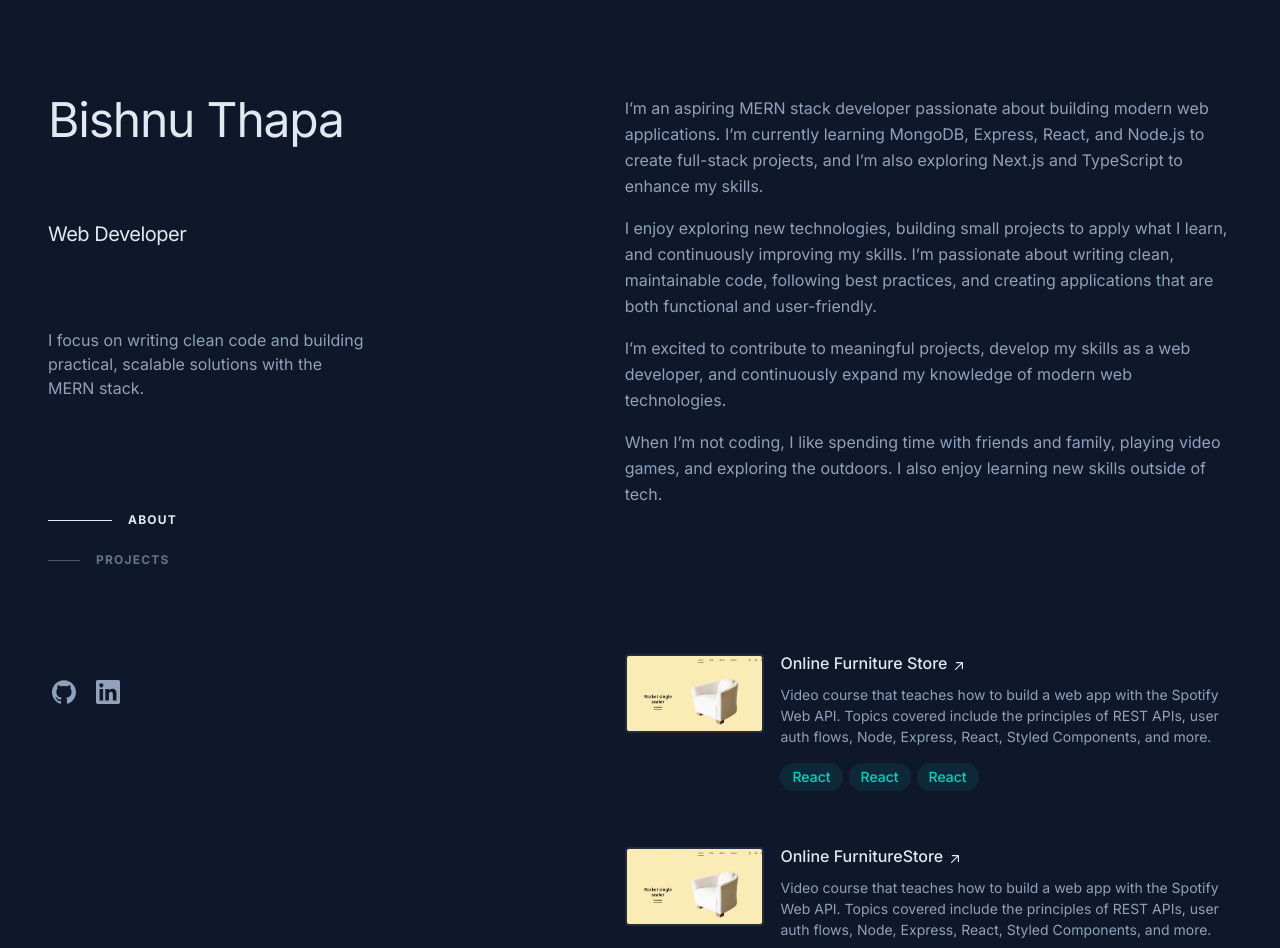
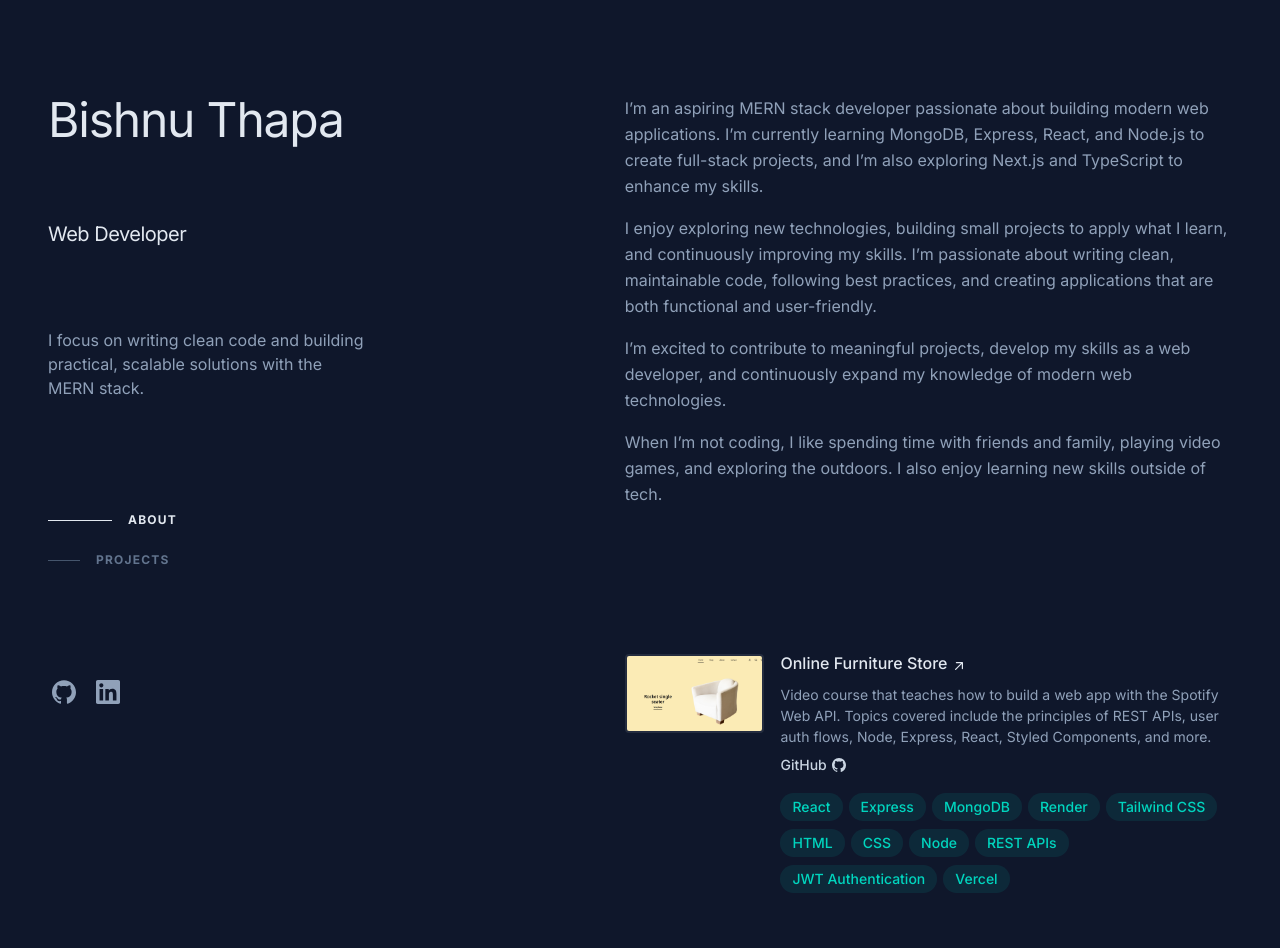
Before and after one commit to BishnuThapa10/portfolio-website, a Next.js app: page / in a window 1280 px wide. Shown: the top 948 px of the page. Built offline with nearby package versions, Linux system fonts and the light colour scheme; grey boxes are pictures that could not be loaded.

Commit message:
correction and project

```diff
--- a/src/app/page.js
+++ b/src/app/page.js
@@ -1,6 +1,6 @@
-import About from "./components/About.jsx";
-import Navbar from "./components/Navbar.jsx";
-import Project from "./components/Project.jsx";
+import About from "../components/About.jsx";
+import Navbar from "../components/Navbar.jsx";
+import Project from "../components/Project.jsx";
 
 
 
--- a/src/app/components/Navbar.jsx
+++ b/src/components/Navbar.jsx
@@ -1,6 +1,6 @@
 'use client'
 
-import React, { useEffect, useRef, useState } from 'react'
+import React, { useEffect, useState } from 'react'
 import { SiGithub } from "react-icons/si";
 import { SiLinkedin } from "react-icons/si";
 
@@ -14,29 +14,28 @@ export default function Navbar() {
 
   const [activeId, setActiveId] = useState(links[0].id);
 
-  // scroll spy
   useEffect(() => {
-    const sections = links
-      .map(l => document.getElementById(l.id))
-      .filter(Boolean);
+    const observer = new IntersectionObserver(
+      (entries) => {
+        entries.forEach((entry) => {
+          if (entry.isIntersecting) {
+            setActiveId(entry.target.id)
+          }
+        })
+      },
+      {
+        rootMargin: '-40% 0px -60% 0px', // middle of screen
+        threshold: 0,
+      }
+    )
 
-    const onScroll = () => {
-      const trigger = window.innerHeight * 0.1;
-      let current = sections[0].id;
+    links.forEach(({ id }) => {
+      const el = document.getElementById(id)
+      if (el) observer.observe(el)
+    })
 
-      for (const section of sections) {
-        if (section.getBoundingClientRect().top <= trigger) {
-          current = section.id;
-        }
-      }
-
-      setActiveId(current);
-    };
-
-    onScroll();
-    window.addEventListener('scroll', onScroll, { passive: true });
-    return () => window.removeEventListener('scroll', onScroll);
-  }, []);
+    return () => observer.disconnect()
+  }, [])
 
   return (
     <>
@@ -55,6 +54,7 @@ export default function Navbar() {
                 <a
                   className='group flex items-center py-3'
                   aria-current={activeId === link.id ? "page" : undefined} // semantic active
+                  onClick={() => setActiveId(link.id)}
                   href={link.to}>
                   <span className={`nav-indicator mr-4 h-px w-8  transition-all motion-reduce:transition-none ${isActive ? 'w-16 bg-slate-200' : 'bg-slate-600 group-hover:w-16 group-hover:bg-slate-200 group-focus-visible:w-16 group-focus-visible:bg-slate-200 '}`}></span>
                   <span className={`nav-text text-xs font-bold uppercase tracking-widest transition-colors  motion-reduce:transition-none ${isActive ? 'text-slate-200' : 'text-slate-500 group-hover:text-slate-200 group-focus-visible:text-slate-200'}`}>{link.label}</span>
--- a/src/app/components/Project.jsx
+++ b/src/components/Project.jsx
@@ -1,6 +1,8 @@
 import React from 'react'
 import { HiMiniArrowUpRight } from "react-icons/hi2";
 import Image from 'next/image.js';
+import { projects } from '../data/project.js';
+import { IoLogoGithub } from "react-icons/io";
 
 export default function Project() {
   return (
@@ -11,43 +13,45 @@ export default function Project() {
 
       <div>
         <ul className='group/list'>
-          <li className='mb-12'>
+          {projects && projects.map((project) => {
+            return <li key={project.id} className='mb-12'>
               <div className='group relative grid gap-4 pb-1 transition-all sm:grid-cols-8 sm:gap-8 md:gap-4 lg:hover:opacity-100! lg:group-hover/list:opacity-50'>
                 <div className="absolute -inset-x-4 -inset-y-4 z-0 hidden rounded-md transition motion-reduce:transition-none lg:-inset-x-6 lg:block lg:group-hover:bg-slate-800/50 lg:group-hover:shadow-[inset_0_1px_0_0_rgba(148,163,184,0.1)] lg:group-hover:drop-shadow-lg"></div>
 
                 <div className='z-10 sm:order-2 sm:col-span-6'>
                   <h3>
-                  <a className='inline-flex items-baseline font-medium leading-tight text-slate-200 hover:text-teal-300 focus-visible:text-teal-300  group/link text-base' href="https://e-commerce-seven-tau-74.vercel.app/" target='_blank' rel='noreferrer noopener' aria-label='Online Furniture Store (open in a new tab)'>
+                    <a className='inline-flex items-baseline font-medium leading-tight text-slate-200 hover:text-teal-300 focus-visible:text-teal-300  group/link text-base' href={project.links.demo} target='_blank' rel='noreferrer noopener' aria-label={project.aria_label}>
                       <span className="absolute -inset-x-4 -inset-y-2.5 hidden rounded md:-inset-x-6 md:-inset-y-4 lg:block"></span>
-                    <span>
-                      Online Furniture{' '}
                       <span className='inline-block'>
-                        Store
+                        {project.title}
                         <HiMiniArrowUpRight className='inline-block h-4 w-4 shrink-0 transition-transform group-hover/link:-translate-y-1 group-hover/link:translate-x-1 group-focus-visible/link:-translate-y-1 group-focus-visible/link:translate-x-1 motion-reduce:transition-none ml-1 translate-y-px' aria-hidden="true" />
                       </span>
-                    </span>
+
                     </a>
                   </h3>
+
                   <p className='mt-2 text-sm leading-normal'>
-                  Video course that teaches how to build a web app with the Spotify Web API. Topics covered include the principles of REST APIs, user auth flows, Node, Express, React, Styled Components, and more.
+                    {project.summary}
                   </p>
 
+                  <a className="relative mt-2 inline-flex items-center text-sm font-medium text-slate-300 hover:text-teal-300 focus-visible:text-teal-300" href={project.links.github} target='_blank' rel='noreferrer noopener' aria-label="GitHub (opens in a new tab)">
+                    <span>GitHub</span>
+                    <IoLogoGithub className='ml-1 h-4 w-4' />
+                  </a>
+
                   <ul className='mt-2 flex flex-wrap' aria-label='Technologies used:'>
-                  <li className='mr-1.5 mt-2'>
-                    <div className='flex items-center rounded-full bg-teal-400/10 px-3 py-1 text-sm font-medium leading-5 text-teal-400'>React</div>
+                    {project.tech && project.tech.map((t, i) => (
+                      <li key={i} className='mr-1.5 mt-2'>
+                        <div className='flex items-center rounded-full bg-teal-400/10 px-3 py-1 text-sm font-medium leading-5 text-teal-400'>{t}</div>
                       </li>
-
-                  <li className='mr-1.5 mt-2'>
-                    <div className='flex items-center rounded-full bg-teal-400/10 px-3 py-1 text-sm font-medium leading-5 text-teal-400'>React</div>
-                  </li>
-                  <li className='mr-1.5 mt-2'>
-                    <div className='flex items-center rounded-full bg-teal-400/10 px-3 py-1 text-sm font-medium leading-5 text-teal-400'>React</div>
-                  </li>
+                    ))}
                   </ul>
                 </div>
-              <Image className='aspect-video object-cover rounded border-2 border-slate-200/10 transition group-hover:border-slate-200/30 sm:order-1 sm:col-span-2 sm:translate-y-1' width={200} height={48} src="/furniture_store.png" alt="Online Furniture Store Photo" />
+                <Image className='aspect-video object-cover rounded border-2 border-slate-200/10 transition group-hover:border-slate-200/30 sm:order-1 sm:col-span-2 sm:translate-y-1' width={200} height={48} src={project.images} alt={project.alt} />
               </div>
             </li>
+          }
+          )}
 
           <li className='mb-12'>
             <div className='group relative grid gap-4 pb-1 transition-all sm:grid-cols-8 sm:gap-8 md:gap-4 lg:hover:opacity-100! lg:group-hover/list:opacity-50'>
--- /dev/null
+++ b/src/data/project.js
@@ -0,0 +1,28 @@
+export const projects = [
+{
+id: 'online-furniture',
+title: 'Online Furniture Store',
+aria_label: 'Online Furniture Store (open in a new tab)',
+year: 2025,
+summary: ' Video course that teaches how to build a web app with the Spotify Web API. Topics covered include the principles of REST APIs, user auth flows, Node, Express, React, Styled Components, and more.',
+tech: ['React', 'Express', 'MongoDB', 'Render', 'Tailwind CSS',  'HTML', 'CSS', 'Node', 'REST APIs', 'JWT Authentication', 'Vercel'],
+images: '/images/projects/furniture_store.png',
+alt: 'Online Furniture Store Photo',
+links: {
+demo: 'https://e-commerce-seven-tau-74.vercel.app/',
+github: 'https://github.com/BishnuThapa10/e-commerce'
+},
+featured: true
+},
+// {
+// id: 'portfolio-v2',
+// title: 'Portfolio V2',
+// year: 2023,
+// summary: 'A rebuilt personal site using Next.js and MDX for content.',
+// tech: ['Next.js', 'MDX', 'Tailwind CSS'],
+// thumbnail: '/images/projects/portfolio-v2.png',
+// links: {
+// github: 'https://github.com/yourname/portfolio',
+// }
+// }
+];
--- /dev/null
+++ b/src/lib/utils.js
@@ -0,0 +1,5 @@
+export function getFeaturedProjects(allProjects) {
+  return allProjects.filter(project => project.featured);
+}
+
+// const featured = getFeaturedProjects(projects);
```
Also changed, not shown: public/images/projects/furniture_store.png (renamed from public/furniture_store.png), src/components/About.jsx (renamed from src/app/components/About.jsx). Lines whose indentation alone changed are shown as unchanged.
